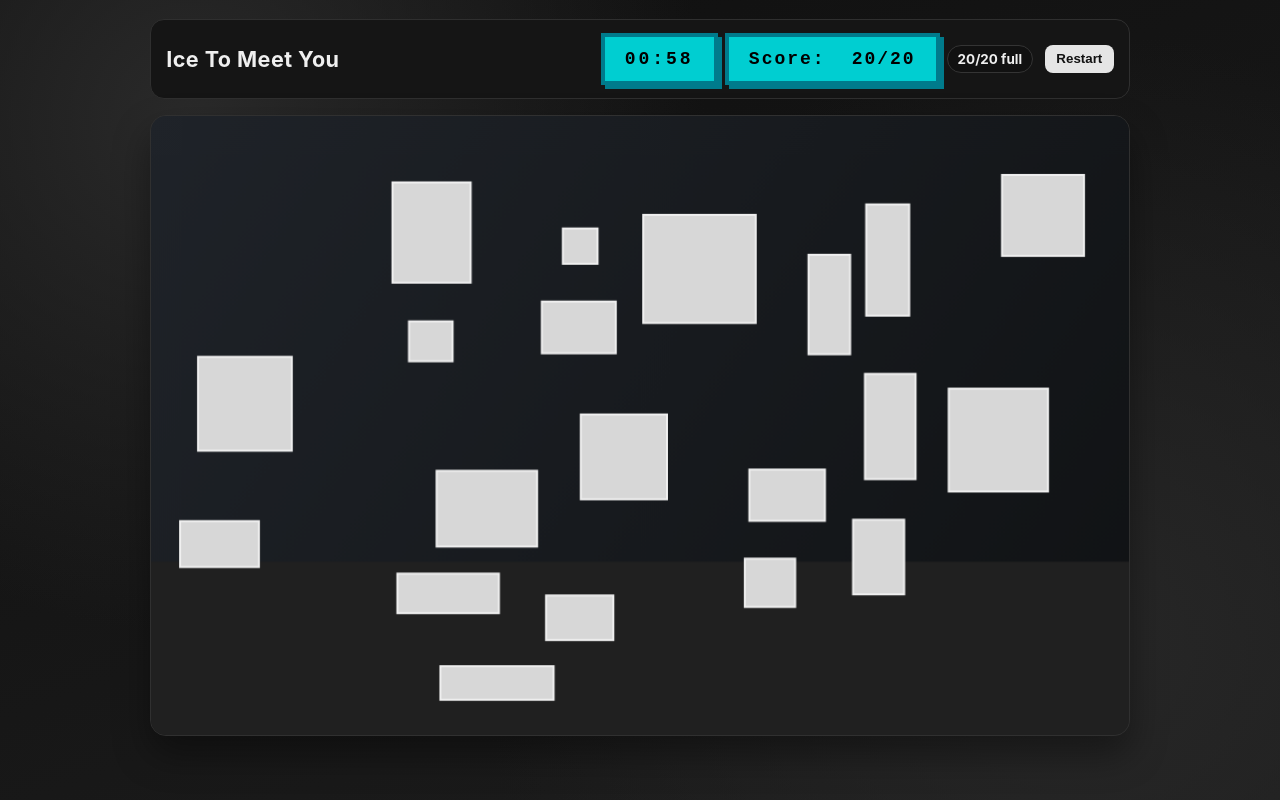
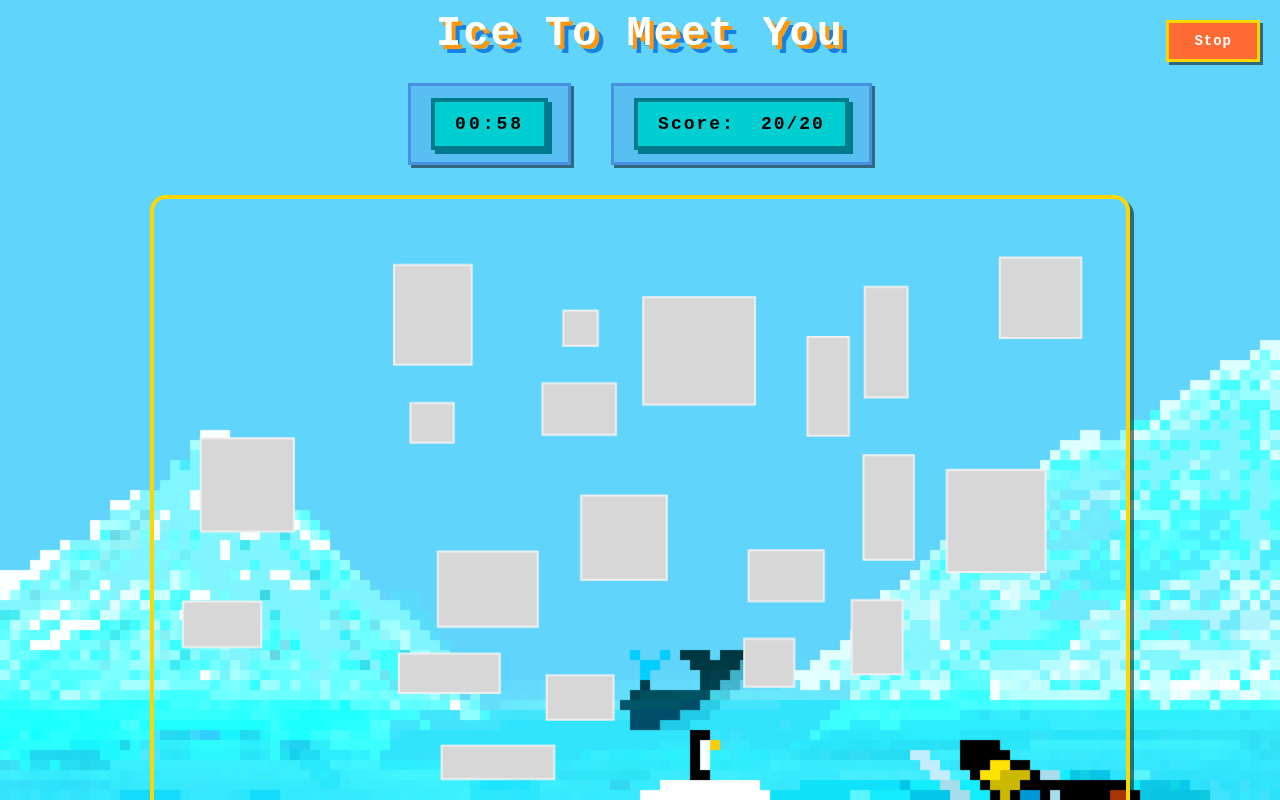
Before and after one commit to 101727/Make-A-Ton, a React (Create React App) app in the folder itmy/: page / in a window 1280 px wide. Both pictures are taken after a click on the button "START GAME". Built offline with nearby package versions, Linux system fonts and the light colour scheme.

Commit message:
Make canvas background transparent by removing drawing code

```diff
--- a/itmy/src/App.js
+++ b/itmy/src/App.js
@@ -1,10 +1,10 @@
 import { useCallback, useEffect, useRef, useState } from 'react';
 import './App.css';
 import MainMenu from './components/MainMenu';
-import Score from './components/Score';
-import Timer from './components/Timer';
+import GameScreen from './components/GameScreen';
 import Win from './components/Win';
 import Lose from './components/Lose';
+import PauseMenu from './components/PauseMenu';
 
 const CANVAS_WIDTH = 980;
 const CANVAS_HEIGHT = 620;
@@ -56,7 +56,6 @@ function createBoxes(width, height, count) {
         width: boxWidth,
         height: boxHeight,
         melt: Math.random() * 0.45,
-        // Standard baseline pace.
         meltRate: clamp(0.14 + Math.random() * 0.08 - boxWidth / 2400, 0.1, 0.22),
       };
 
@@ -107,15 +106,6 @@ function drawMeltedBox(ctx, box, stage) {
 function drawScene(ctx, boxes, status) {
   ctx.clearRect(0, 0, CANVAS_WIDTH, CANVAS_HEIGHT);
 
-  const gradient = ctx.createLinearGradient(0, 0, CANVAS_WIDTH, CANVAS_HEIGHT);
-  gradient.addColorStop(0, '#1f2329');
-  gradient.addColorStop(1, '#101214');
-  ctx.fillStyle = gradient;
-  ctx.fillRect(0, 0, CANVAS_WIDTH, CANVAS_HEIGHT);
-
-  ctx.fillStyle = '#202020';
-  ctx.fillRect(0, CANVAS_HEIGHT * 0.72, CANVAS_WIDTH, CANVAS_HEIGHT * 0.28);
-
   boxes.forEach((box) => {
     const stage = Math.floor(box.melt);
     if (stage >= GONE_STAGE) {
@@ -137,11 +127,13 @@ function App() {
   const animationRef = useRef(null);
   const startTimeRef = useRef(0);
   const lastFrameRef = useRef(0);
+  const pausedTimeRef = useRef(0);
 
   const [status, setStatus] = useState('ready');
   const [timeLeft, setTimeLeft] = useState(GAME_SECONDS);
   const [fullBoxes, setFullBoxes] = useState(TOTAL_BOXES);
   const [finalScore, setFinalScore] = useState(0);
+  const [isPaused, setIsPaused] = useState(false);
 
   const startGame = useCallback(() => {
     boxesRef.current = createBoxes(CANVAS_WIDTH, CANVAS_HEIGHT, TOTAL_BOXES);
@@ -168,7 +160,7 @@ function App() {
       const boxes = boxesRef.current;
       let shouldContinue = true;
 
-      if (status === 'playing') {
+      if (status === 'playing' && !isPaused) {
         const delta = (timestamp - lastFrameRef.current) / 1000;
         lastFrameRef.current = timestamp;
         const elapsedSeconds = (timestamp - startTimeRef.current) / 1000;
@@ -191,6 +183,8 @@ function App() {
           setStatus('won');
           shouldContinue = false;
         }
+      } else if (status === 'playing' && isPaused) {
+        lastFrameRef.current = timestamp;
       }
 
       drawScene(ctx, boxesRef.current, status);
@@ -207,10 +201,10 @@ function App() {
         cancelAnimationFrame(animationRef.current);
       }
     };
-  }, [status]);
+  }, [status, isPaused]);
 
   const handleCanvasClick = (event) => {
-    if (status !== 'playing') {
+    if (status !== 'playing' || isPaused) {
       return;
     }
 
@@ -238,7 +232,30 @@ function App() {
     }
   };
 
-  const handleRestart = useCallback(() => {
+  const goToMainMenu = useCallback(() => {
+    setStatus('ready');
+  }, []);
+
+  const handleStop = useCallback(() => {
+    pausedTimeRef.current = performance.now();
+    setIsPaused(true);
+  }, []);
+
+  const handleResume = useCallback(() => {
+    // Adjust start time to account for pause duration
+    const pauseDuration = performance.now() - pausedTimeRef.current;
+    startTimeRef.current += pauseDuration;
+    lastFrameRef.current = performance.now();
+    setIsPaused(false);
+  }, []);
+
+  const handleRestartFromPause = useCallback(() => {
+    setIsPaused(false);
+    startGame();
+  }, [startGame]);
+
+  const handleMenuFromPause = useCallback(() => {
+    setIsPaused(false);
     setStatus('ready');
   }, []);
 
@@ -247,35 +264,33 @@ function App() {
   }
 
   if (status === 'won') {
-    return <Win score={finalScore} onRestart={handleRestart} />;
+    return <Win score={finalScore} onRestart={startGame} onMainMenu={goToMainMenu} />;
   }
 
   if (status === 'lost') {
-    return <Lose score={fullBoxes} onRestart={handleRestart} />;
+    return <Lose score={fullBoxes} onRestart={startGame} onMainMenu={goToMainMenu} />;
   }
 
   return (
-    <div className="app-shell">
-      <div className="hud">
-        <h1>Ice To Meet You</h1>
-        <div className="stats-row">
-          <Timer initialSeconds={Math.ceil(timeLeft)} />
-          <Score initialScore={fullBoxes} />
-          <strong>{fullBoxes}/{TOTAL_BOXES} full</strong>
-        </div>
-        <button type="button" onClick={handleRestart}>
-          Restart
-        </button>
-      </div>
-
-      <canvas
-        ref={canvasRef}
-        className="game-canvas"
-        width={CANVAS_WIDTH}
-        height={CANVAS_HEIGHT}
-        onClick={handleCanvasClick}
+    <>
+      <GameScreen
+        timeLeft={timeLeft}
+        fullBoxes={fullBoxes}
+        totalBoxes={TOTAL_BOXES}
+        canvasRef={canvasRef}
+        canvasWidth={CANVAS_WIDTH}
+        canvasHeight={CANVAS_HEIGHT}
+        onCanvasClick={handleCanvasClick}
+        onStop={handleStop}
       />
-    </div>
+      {isPaused && (
+        <PauseMenu
+          onResume={handleResume}
+          onRestart={handleRestartFromPause}
+          onMainMenu={handleMenuFromPause}
+        />
+      )}
+    </>
   );
 }
 
--- /dev/null
+++ b/itmy/src/components/GameScreen.js
@@ -0,0 +1,46 @@
+import React from 'react';
+import '../styles/GameScreen.css';
+import Timer from './Timer';
+import Score from './Score';
+
+function GameScreen({
+  timeLeft,
+  fullBoxes,
+  totalBoxes,
+  canvasRef,
+  canvasWidth,
+  canvasHeight,
+  onCanvasClick,
+  onStop,
+}) {
+  return (
+    <div className="game-screen">
+      <button className="game-button" onClick={onStop}>
+        Stop
+      </button>
+
+      <div className="game-container">
+        <h1 className="game-title">Ice To Meet You</h1>
+
+        <div className="game-stats">
+          <div className="stat-item">
+            <Timer initialSeconds={Math.ceil(timeLeft)} />
+          </div>
+          <div className="stat-item">
+            <Score initialScore={fullBoxes} />
+          </div>
+        </div>
+
+        <canvas
+          ref={canvasRef}
+          className="game-canvas"
+          width={canvasWidth}
+          height={canvasHeight}
+          onClick={onCanvasClick}
+        />
+      </div>
+    </div>
+  );
+}
+
+export default GameScreen;
--- /dev/null
+++ b/itmy/src/components/PauseMenu.js
@@ -0,0 +1,26 @@
+import React from 'react';
+import '../styles/PauseMenu.css';
+
+function PauseMenu({ onResume, onRestart, onMainMenu }) {
+  return (
+    <div className="pause-overlay">
+      <div className="pause-container">
+        <h1 className="pause-title">PAUSED</h1>
+
+        <div className="pause-buttons">
+          <button className="pause-button resume" onClick={onResume}>
+            Resume
+          </button>
+          <button className="pause-button restart" onClick={onRestart}>
+            Restart
+          </button>
+          <button className="pause-button menu" onClick={onMainMenu}>
+            Main Menu
+          </button>
+        </div>
+      </div>
+    </div>
+  );
+}
+
+export default PauseMenu;
--- a/itmy/src/components/Timer.js
+++ b/itmy/src/components/Timer.js
@@ -1,22 +1,10 @@
-import React, { useState, useEffect } from 'react';
+import React from 'react';
 import '../styles/Timer.css';
 
 function Timer({ initialSeconds = 60 }) {
-  const [timeLeft, setTimeLeft] = useState(initialSeconds);
-
-  useEffect(() => {
-    if (timeLeft <= 0) return;
-
-    const interval = setInterval(() => {
-      setTimeLeft(prev => prev - 1);
-    }, 1000);
-
-    return () => clearInterval(interval);
-  }, [timeLeft]);
-
-  const minutes = Math.floor(timeLeft / 60);
-  const seconds = timeLeft % 60;
-  const isWarning = timeLeft < 30;
+  const minutes = Math.floor(initialSeconds / 60);
+  const seconds = Math.floor(initialSeconds % 60);
+  const isWarning = initialSeconds < 30;
 
   return (
     <div className={`timer ${isWarning ? 'warning' : ''}`}>
--- /dev/null
+++ b/itmy/src/styles/GameScreen.css
@@ -0,0 +1,130 @@
+.game-screen {
+  position: fixed;
+  top: 0;
+  left: 0;
+  width: 100%;
+  height: 100%;
+  background-image: url('../../public/pixil-frame-0.png');
+  background-repeat: no-repeat;
+  background-position: center;
+  background-size: cover;
+  background-attachment: fixed;
+  display: flex;
+  flex-direction: column;
+  align-items: center;
+  justify-content: center;
+  z-index: 1000;
+  overflow: hidden;
+  font-family: 'Courier New', monospace;
+  padding: 20px;
+}
+
+.game-container {
+  background: transparent;
+  border: none;
+  border-radius: 0px;
+  padding: 0;
+  max-width: 1100px;
+  width: 100%;
+  text-align: center;
+  box-shadow: none;
+  animation: pixelSlide 0.4s cubic-bezier(0.68, -0.55, 0.265, 1.55);
+  position: relative;
+  overflow: visible;
+  display: flex;
+  flex-direction: column;
+  align-items: center;
+  gap: 15px;
+}
+
+@keyframes pixelSlide {
+  0% {
+    transform: translateY(-50px);
+    opacity: 0;
+  }
+  100% {
+    transform: translateY(0);
+    opacity: 1;
+  }
+}
+
+.game-title {
+  font-size: 42px;
+  color: #FFFFFF;
+  margin-bottom: 10px;
+  font-weight: bold;
+  text-shadow: 4px 4px 0px #000;
+  position: relative;
+  z-index: 1;
+  letter-spacing: 2px;
+}
+
+.game-stats {
+  display: flex;
+  gap: 40px;
+  justify-content: center;
+  margin-bottom: 15px;
+  flex-wrap: wrap;
+}
+
+.stat-item {
+  background: rgba(74, 144, 226, 0.3);
+  padding: 12px 20px;
+  border: 3px solid #4A90E2;
+  border-radius: 0px;
+  display: flex;
+  gap: 10px;
+  align-items: center;
+  box-shadow: 3px 3px 0px rgba(0, 0, 0, 0.5);
+}
+
+.stat-label {
+  font-size: 14px;
+  color: #FFFFFF;
+  font-weight: bold;
+  letter-spacing: 1px;
+}
+
+.stat-value {
+  font-size: 18px;
+  color: #FFD700;
+  font-weight: bold;
+  letter-spacing: 1px;
+}
+
+.game-canvas {
+  display: block;
+  margin: 0 auto;
+  border: 4px solid #FFD700;
+  box-shadow: 4px 4px 0px rgba(0, 0, 0, 0.5);
+  background: transparent !important;
+}
+
+.game-button {
+  position: absolute;
+  top: 20px;
+  right: 20px;
+  padding: 10px 25px;
+  font-size: 14px;
+  font-weight: bold;
+  background: #FF6B35;
+  color: #FFF;
+  border: 3px solid #FFD700;
+  border-radius: 0px;
+  cursor: pointer;
+  transition: all 0.1s;
+  z-index: 10;
+  box-shadow: 3px 3px 0px rgba(0, 0, 0, 0.5);
+  letter-spacing: 1px;
+  font-family: 'Courier New', monospace;
+}
+
+.game-button:hover {
+  transform: translate(1px, 1px);
+  box-shadow: 2px 2px 0px rgba(0, 0, 0, 0.5);
+}
+
+.game-button:active {
+  transform: translate(2px, 2px);
+  box-shadow: 1px 1px 0px rgba(0, 0, 0, 0.5);
+}
--- /dev/null
+++ b/itmy/src/styles/PauseMenu.css
@@ -0,0 +1,134 @@
+.pause-overlay {
+  position: fixed;
+  top: 0;
+  left: 0;
+  width: 100%;
+  height: 100%;
+  background: rgba(0, 0, 0, 0.7);
+  display: flex;
+  align-items: center;
+  justify-content: center;
+  z-index: 2000;
+  font-family: 'Courier New', monospace;
+  animation: fadeIn 0.3s ease-in;
+}
+
+@keyframes fadeIn {
+  from {
+    opacity: 0;
+  }
+  to {
+    opacity: 1;
+  }
+}
+
+.pause-container {
+  background: #2a3f5f;
+  border: 6px solid #FFD700;
+  border-radius: 0px;
+  padding: 50px;
+  max-width: 500px;
+  width: 90%;
+  text-align: center;
+  box-shadow: 8px 8px 0px #FFD700, 12px 12px 0px rgba(0, 0, 0, 0.5);
+  animation: pixelBounce 0.4s cubic-bezier(0.68, -0.55, 0.265, 1.55);
+  position: relative;
+}
+
+@keyframes pixelBounce {
+  0% {
+    transform: scale(0);
+    opacity: 0;
+  }
+  70% {
+    transform: scale(1.1);
+  }
+  100% {
+    transform: scale(1);
+    opacity: 1;
+  }
+}
+
+.pause-title {
+  font-size: 48px;
+  color: #FFFFFF;
+  margin-bottom: 40px;
+  font-weight: bold;
+  text-shadow: 4px 4px 0px #4A90E2;
+  letter-spacing: 3px;
+}
+
+.pause-buttons {
+  display: flex;
+  flex-direction: column;
+  gap: 15px;
+}
+
+.pause-button {
+  padding: 15px 40px;
+  font-size: 18px;
+  font-weight: bold;
+  color: #000;
+  border: 4px solid #FFD700;
+  border-radius: 0px;
+  cursor: pointer;
+  transition: all 0.1s;
+  position: relative;
+  z-index: 1;
+  box-shadow: 4px 4px 0px #FFD700;
+  letter-spacing: 2px;
+  font-family: 'Courier New', monospace;
+}
+
+.pause-button.resume {
+  background: #4A90E2;
+  color: #FFFFFF;
+  border-color: #FFFFFF;
+  box-shadow: 4px 4px 0px #FFFFFF;
+}
+
+.pause-button.restart {
+  background: #FF6B35;
+  color: #FFFFFF;
+  border-color: #FFFFFF;
+  box-shadow: 4px 4px 0px #FFFFFF;
+}
+
+.pause-button.menu {
+  background: #FFD700;
+  color: #000;
+  border-color: #4A90E2;
+  box-shadow: 4px 4px 0px #4A90E2;
+}
+
+.pause-button:hover {
+  transform: translate(2px, 2px);
+}
+
+.pause-button.resume:hover {
+  box-shadow: 2px 2px 0px #FFFFFF;
+}
+
+.pause-button.restart:hover {
+  box-shadow: 2px 2px 0px #FFFFFF;
+}
+
+.pause-button.menu:hover {
+  box-shadow: 2px 2px 0px #4A90E2;
+}
+
+.pause-button:active {
+  transform: translate(4px, 4px);
+}
+
+.pause-button.resume:active {
+  box-shadow: 0px 0px 0px #FFFFFF;
+}
+
+.pause-button.restart:active {
+  box-shadow: 0px 0px 0px #FFFFFF;
+}
+
+.pause-button.menu:active {
+  box-shadow: 0px 0px 0px #4A90E2;
+}
```
Also changed, not shown: itmy/src/components/Lose.js (+9 -4 lines), itmy/src/components/Win.js (+9 -4 lines), itmy/src/styles/Lose.css (+9 -25 lines), itmy/src/styles/Win.css (+8 -21 lines), itmy/public/pixil-frame-0.png (added).
